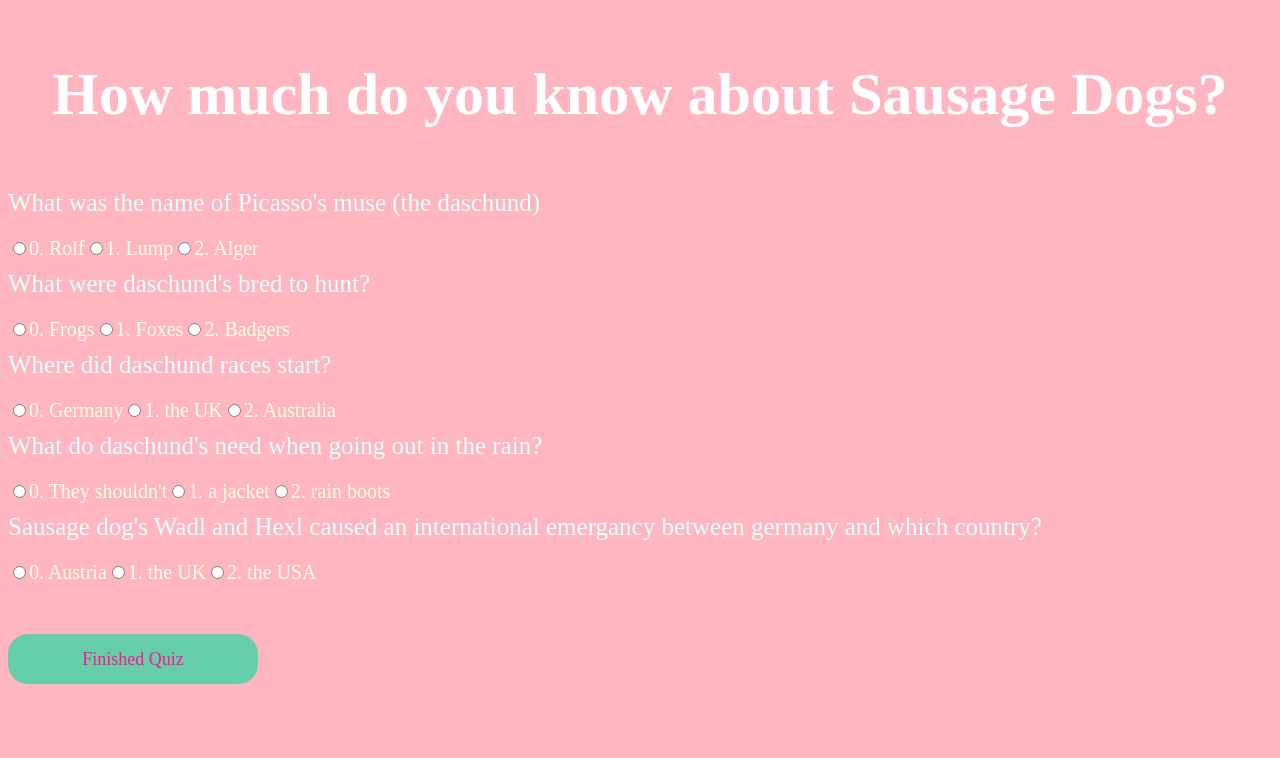
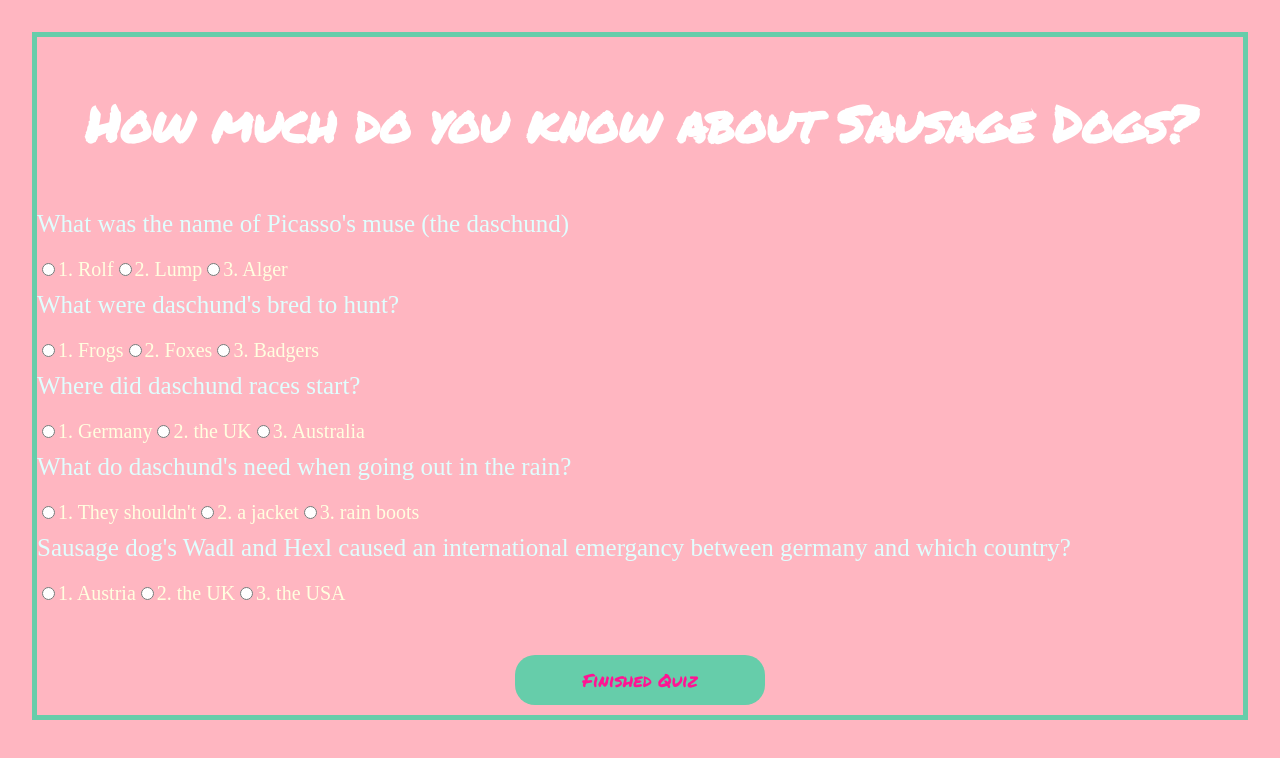
Before and after one commit to matildaferrand/matildaferrand.github.io, a plain HTML site: page index.html in a window 1280 px wide. Both pictures are taken after a click on the button "Take a sausage dog quiz". Drawn offline with Linux system fonts and the light colour scheme.

Commit message:
yay update 3

```diff
--- a/imageslider.js
+++ b/imageslider.js
@@ -1,4 +1,11 @@
-// coding an image slider
+/* Things I want the website to do:
+ 1. I want the image slider to be able to move using back and forth buttons.
+ 2. I need to fix the styling and the styling for websites.
+ 3. I potentially want some of the words to flash different colors.
+ 5. perhaps another section with a non sausage dog animal of the week/ a news letter. lmaoooooooo unsure though.
+ 6. Make a multicolor prompt box that tells people what their quiz result is.
+
+*/
 
 var slideindex = 1;
 
@@ -65,11 +72,11 @@ function plusdivs(n) {
     showdivs(slideindex += n);
 }
 
-//To see the sausage dog slider
+//To see the sausage dog slider -> incomplete
 document.getElementById("showdogs").addEventListener('click', function(){
     emptypage()
     showdivs(slideindex);
-})
+});
 
 //To take the sausage dog quiz
 document.getElementById("questions").addEventListener('click', function(){
@@ -109,13 +116,14 @@ document.getElementById("questions").addEventListener('click', function(){
             var output = [];
             var choices;
             for (var i=0; i < questions.length; i++) {
-                choices = [];
-                for (letter in questions[i].choices) {
+                choices = []
+                for (a in questions[i].choices) {
+                    var b = (parseInt(a) +1);
                     choices.push(
                         '<label>'
-                            + '<input type="radio" name="question'+ i +'" value="' +letter + '">'
-                            + letter + '. '
-                            + questions[i].choices[letter]
+                            + '<input type="radio" name="question'+ i+ +'" value="' + a + '">'
+                            + b  + '. '
+                            + questions[i].choices[a]
                         + '</label>'
                     );
                 }
@@ -168,7 +176,7 @@ document.getElementById("loser").addEventListener('click', function() {
 document.getElementById('reformed').addEventListener('click', function() {
     emptypage();
     showdivs(slideindex);
-})
+ })
 
 //If they stick to their guns
 document.getElementById('evil').addEventListener('click', function() {
--- a/index.html
+++ b/index.html
@@ -1,4 +1,5 @@
 <!DOCTYPE html>
+<link href="https://fonts.googleapis.com/css2?family=Permanent+Marker&display=swap" rel="stylesheet">
 
 <html>
     <head>
@@ -23,7 +24,7 @@
         <p class=rude id=h7> Your mother was a hamster and your father smelled of elderberries </p>
         <h2 class=trump> It's like looking in a mirror </h2>
         <h3 class=quiz> How much do you know about Sausage Dogs? </h3>
-        <img class=dumbass id=trump src="images/demon.jpg" style="width: 100%">
+        <img class=dumbass id=trump src="images/demon.jpg" style="width: 800px; margin-left: auto; margin-right: auto;">
         <div class="wrapper" style="max-width:1000px;position:relative">
             <img class="Sausagedogs" id="sd1" src="images/1.jpg" style="width:100%">
             <img class="Sausagedogs" id="sd2" src="images/2.jpg" style="width:100%">
@@ -33,11 +34,11 @@
             <img class="Sausagedogs" id="sd6" src="images/6.jpg" style="width:100%">
             <img class="Sausagedogs" id="sd7" src="images/7.jpg" style="width:100%">
             <img class="Sausagedogs" id="sd8" src="images/8.jpg" style="width:100%">
-        <a class="sliderbuttons" id="btn1" style="position:absolute;top:45%;left:0"onclick="plusdivs(-1)"><span id="btnl">&lt;</span></a>
-        <a class="sliderbuttons" id="btn2" style="position:absolute;top:45%;right:0"onclick="plusdivs(1)"><span id="btnr">&gt;</span></a>
+            <a class="sliderbuttons" id="btn1" style="position:absolute;top:45%;left:0"onclick=plusdivs(-1)><span id="btnl">&lt;</span></a>
+            <a class="sliderbuttons" id="btn2" style="position:absolute;top:45%;right:0"onclick=plusdivs(1)><span id="btnr">&gt;</span></a>
         </div>
         <div class="quizstuff" id='quiz'></div>
-            <button class=quiz id='submit'> Finished Quiz </button>
+            <button class="showdogs" id=submit> Finished Quiz </button>
         <div id='results'></div>
         <script src="imageslider.js"></script>
     </body>
--- a/mystyle.css
+++ b/mystyle.css
@@ -1,5 +1,12 @@
 body {
     background-color: lightpink;
+    margin-top:2em;
+    margin-left: 2em;
+    margin-right: 2em;
+    margin-bottom: 2em;
+    border-color: mediumaquamarine;
+    border-width: 5px;
+    border-style:solid;
 }
 
 button {
@@ -7,12 +14,17 @@ button {
     width:250px;
     height: 50px;
     border-radius: 20px;
-    font-family: inherit;
+    font-family: 'Permanent Marker', cursive;
     border: none;
     background-color: mediumaquamarine;
     font-size: 18px;
     color: deeppink;
 }
+
+button:hover {
+    color: white;
+}
+
 
 .sliderbuttons {
     padding:10px;
@@ -21,10 +33,10 @@ button {
 }
 
 h3 {
-    font-size: 60px;
+    font-size: 50px;
     color: white;
     text-align:center;
-    font:'Futura Full Stack';
+    font-family: 'Permanent Marker', cursive;
 }
 
 .Sausagedogs {
@@ -33,6 +45,7 @@ h3 {
 h1 {
     color:mediumaquamarine;
     font-size: 50px;
+    font-family: 'Permanent Marker'
 }
 
 .rude {
@@ -83,17 +96,20 @@ h1 {
 }
 
 .showdogs {
-    margin-left: 450px;
+    margin-left: auto;
+    margin-right: auto;
     margin-top: 125px;
+    margin-bottom: 10px;
     width:250px;
     height: 50px;
     border-radius: 20px;
-    font-family: inherit;
+    font-family: 'Permanent Marker', cursive;
     border: none;
     background-color: mediumaquamarine;
     font-size: 18px;
     color: deeppink;
 }
+
 
 #reformed {
     position: absolute;
@@ -131,3 +147,14 @@ h1 {
 #submit {
     margin-top: 50px;
 }
+
+[type=radio] {
+    text-align:left;
+}
+
+.dumbass {
+    border-radius:50%;
+    border-color: red;
+    border-width: 20px;
+    border-style: solid;
+}
```
Lines whose indentation alone changed are shown as unchanged.
